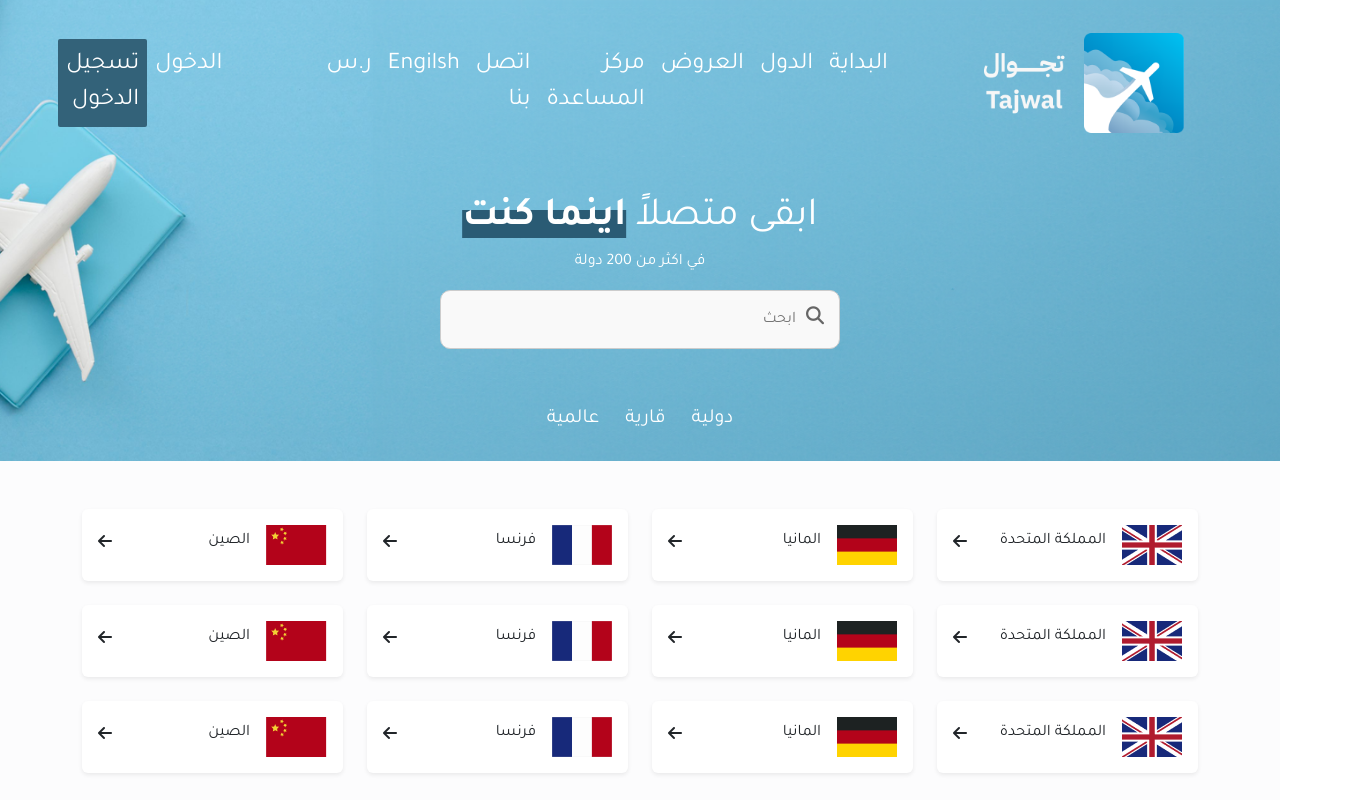
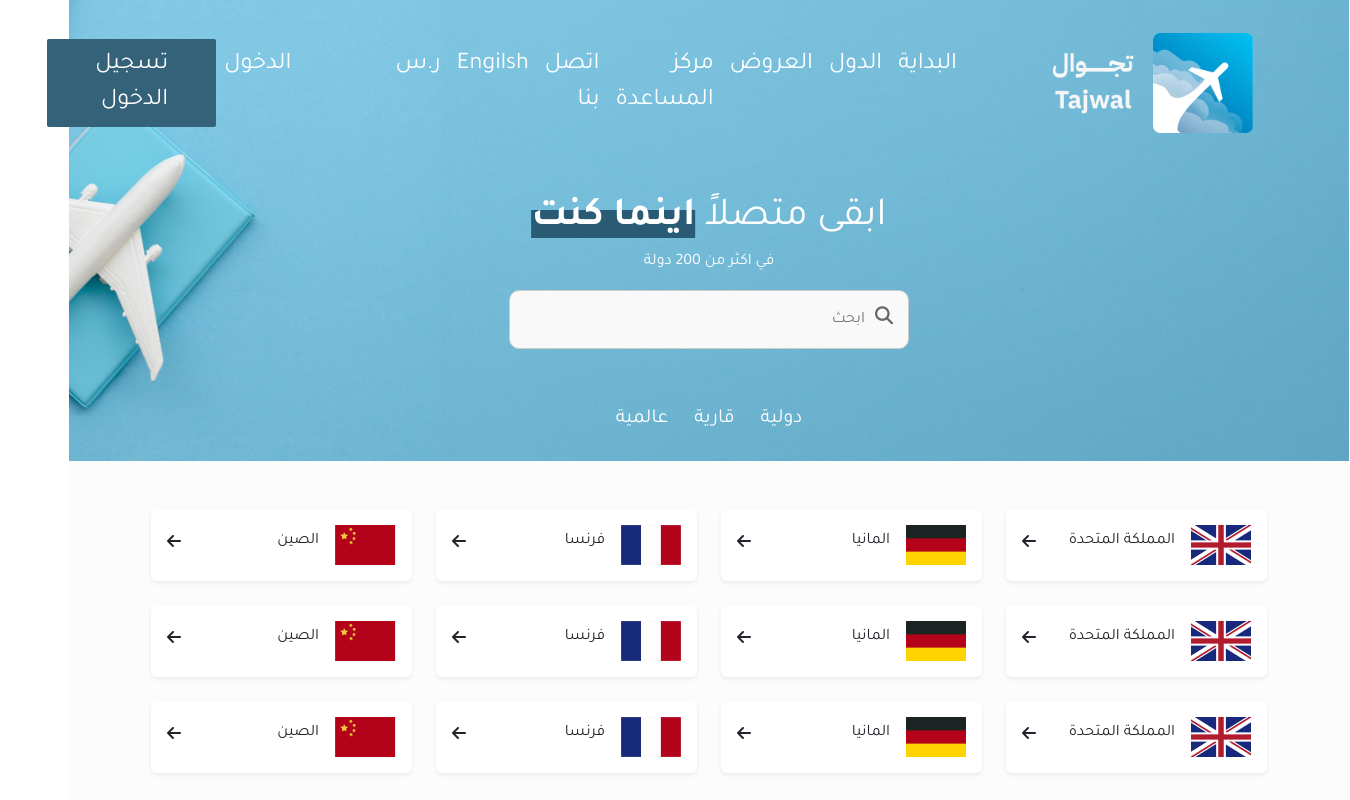
Before and after one commit to Karimtarek011420/taskfekra, a React (Vite) app: page /home in a window 1280 px wide. Shown: the top 800 px of the page, 1350 px wide, since content can reach past the window. Built offline with nearby package versions, Linux system fonts and the light colour scheme.

Commit message:
first commiwwdwt

```diff
--- a/src/Component/Navbar/Navbar.jsx
+++ b/src/Component/Navbar/Navbar.jsx
@@ -81,7 +81,7 @@ export default function Navbar() {
                 </NavLink>
               </li>
               <li className="nav-item">
-                <NavLink className="nav-link fs-4 text-white resgister px-2" to="#">
+                <NavLink className="nav-link fs-4 text-white resgister px-5 " to="#">
                   {" "}
                   تسجيل الدخول
                 </NavLink>
```
